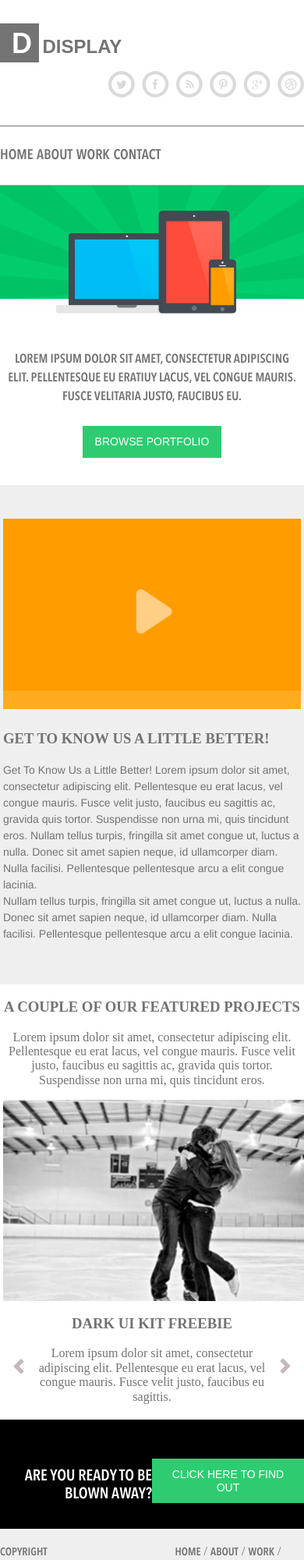
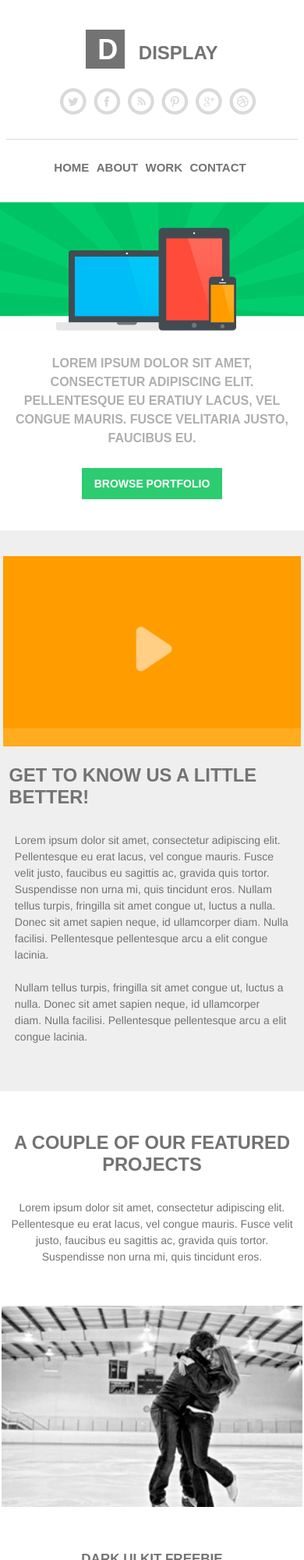
Before and after one commit to asyntrail/display, a plain HTML site: page index.html in a window 390 px wide. Shown: the top 2000 px of the page at 78% size. Drawn offline with Linux system fonts and the light colour scheme; files whose address does not match are found by name.

Commit message:
add responsive design

```diff
--- a/css/style.css
+++ b/css/style.css
@@ -4,10 +4,13 @@
 
 body {
     color: #737373;
+    font-family: sans-serif;
 }
 
-h3 {
+.h3 {
     text-transform: uppercase;
+    font-size: 23.7px;
+    font-family: sans-serif;
 }
 
 .clearfix:after {
@@ -35,6 +38,7 @@ h3 {
 }
 
 
+
 /* close commented backslash hack */
 
 @font-face {
@@ -47,12 +51,6 @@ h3 {
     font-weight: normal;
     font-style: normal;
 }
-
-@font-face {
-    font-family: "AvenirNextCondensed-DemiBold";
-    src: url('../fonts/AvenirNextCondensed-DemiBold.ttf') format('truetype');
-}
-
 
 
 [class^="icon-"],
@@ -72,73 +70,55 @@ h3 {
 }
 
 .header {
-    font-family: sans-serif;
-    font-weight: 550;
+    font-weight: bold;
     color: #737373;
 }
 
-.header-wrap {
-    padding: 30px 0px 30px 0px;
-    border-bottom: 1px #737373 solid;
+.header_wrap {
+    padding: 30px 0px 25px 0px;
+    border-bottom: 1px #dadada solid;
 }
 
-.header-logo {
+.header_logo {
     float: left;
 }
 
 .logo {
     text-decoration: none;
-    /*  font-family: Raleway-SemiBold;*/
 }
 
-.logo-part1 {
+.logo_part1 {
     height: 50px;
     width: 50px;
     background-color: #737373;
     font-size: 36px;
     color: white;
-    padding-top: 5px;
-    padding-left: 15px;
+    padding: 5px 10px 0px 15px;
     display: inline-block;
 }
 
-.logo-part2 {
+.logo_part2 {
     color: #737373;
     font-size: 24px;
+    /*    float: left;*/
     display: inline-block;
+    padding: 15px 0px 0px 13px;
 }
 
-.social-btns {
-    padding-top: 11px;
+.social_btns {
+    padding: 15px 0px 0px 15px;
     float: right;
 }
 
-.social-btn {
+.social_btn {
     color: #dadada;
     text-decoration: none;
     font-size: 34px;
 }
 
-.social-btn:hover {
+.social_btn:hover {
     color: #00bbf5;
 }
-
-.header-nav {
-    padding: 27px 0px 27px 0px;
-}
-
-.nav a {
-    font-size: 18px;
-    text-decoration: none;
-    color: #737373;
-    font-family: AvenirNextCondensed-DemiBold;
-    font-weight: normal;
-}
-
-.nav a:hover {
-    color: #2ecc71;
-}
-
 
 .icon-dribbble:before {
     content: "\e900";
@@ -164,10 +144,20 @@ h3 {
     content: "\e908";
 }
 
+.header_nav {
+    padding: 27px 0px 27px 0px;
+}
 
+.nav a {
+    font-size: 18px;
+    text-decoration: none;
+    color: #737373;
+    font-weight: normal;
+    padding-right: 25px;
+}
 
-.header {
-    overflow: auto;
+.nav a:hover {
+    color: #2ecc71;
 }
 
 .container {
@@ -177,7 +167,6 @@ h3 {
 
 .hero_banner_container {
     width: 100%;
-    /*    background-size:cover;*/
 }
 
 .banner {
@@ -186,22 +175,28 @@ h3 {
 }
 
 .hero {
-    padding-bottom: 35px;
+    padding-bottom: 40px;
 }
 
-.hero-text {
-    font-family: AvenirNextCondensed-DemiBold;
+.text_container {
+    text-align: center;
+    margin: 0 auto;
+    max-width: 755px;
+}
+
+.hero_text {
+    font-weight: bold;
     font-size: 16px;
     line-height: 1.5;
     text-transform: uppercase;
-    color: #737373;
-    padding: 25px 10px 10px 10px;
+    color: #afafaf;
+    padding: 8px 10px 10px 10px;
     text-align: center;
 }
 
-.hero_button {
-    font-family: sans-serif;
+.green_button {
     background: #2ecc71;
+    font-weight: bold;
     color: white;
     text-decoration: none;
     font-size: 14px;
@@ -209,23 +204,20 @@ h3 {
     display: inline-block;
 }
 
-.hero_text_container {
-    text-align: center;
-    margin: 0 auto;
-    max-width: 755px;
+.green_button:hover {
+    background: #00d75b;
 }
 
-
-.video-section {
+.video_section {
     background: #efefef;
-    padding: 40px 0px 40px 0px;
+    padding: 33px 0px 30px 0px;
 }
 
 .video_col1 {
     text-align: center;
     float: left;
     width: 42.5%;
-    padding: 1%;
+    padding: 0 1%;
 }
 
 .video_col2 {
@@ -244,22 +236,36 @@ h3 {
     position: relative;
 }
 
-.text_description {
-    font-family: Helvetica, sans-serif;
+.video_h3_margin {
+    margin-top: 0px;
+}
+
+.text {
+    font-family: Helvetica;
     font-size: 14px;
     line-height: 1.5;
 }
 
-.portfolio_slider {
-    /*  width: 100%;*/
+.portfolio_section {
+    padding-top: 30px;
+}
+
+.portfolio_sliders {
     text-align: center;
 }
 
+.slider {
+    padding: 30px 0px 40px 0px;
+}
+
+.h3_slider {
+    font-size: 17px;
+}
 
 .slick-slide img {
     opacity: 0.5;
     height: 125%;
-    margin: 0px 2px 0px 2px;
+    padding: 0px 2px 0px 2px;
     width: 100%;
 }
 
@@ -267,13 +273,10 @@ h3 {
     opacity: 1;
 }
 
-.slide_margin {
-    margin: 0px 2px 0px 2px;
-}
-
 .second_slider {
     width: 40%;
     display: inline-block;
+    padding-bottom: 30px;
 }
 
 .slick-slide a {
@@ -287,15 +290,12 @@ h3 {
 }
 
 
-.slick-next {
-    padding-top: 9px;
-}
-
 .slick-next:before,
 .slick-prev:before {
     font-family: 'icomoon';
     content: "\e905";
     color: #b3a1a1;
+    font-size: 30px;
 }
 
 .slick-next:hover:before {
@@ -327,9 +327,9 @@ h3 {
 .footer_section1_col1 {
     color: white;
     text-align: right;
-    font-family: AvenirNextCondensed-DemiBold;
-    font-size: 20px;
-    padding-top: 60px;
+    font-size: 24px;
+    font-weight: bold;
+    padding-top: 53px;
 }
 
 .footer_section1_col2 {
@@ -347,9 +347,10 @@ h3 {
 
 .footer_section2_col1 {
     text-align: right;
-    font-family: AvenirNextCondensed-DemiBold;
-    font-size: 14px;
-    padding: 22px 170px 0px 0px;
+    font-weight: bold;
+    font-size: 12px;
+    padding: 25px 0px 0px 40px;
+    text-align: center;
 }
 
 .footer_section2_col2 {
@@ -358,15 +359,21 @@ h3 {
 }
 
 .footer_nav a {
-    font-size: 14px;
+    font-size: 12px;
+    font-weight: bold;
     text-decoration: none;
     color: #737373;
-    font-family: AvenirNextCondensed-DemiBold;
-    font-weight: normal;
 }
 
 .footer_nav a:hover {
     color: #2ecc71;
+}
+
+
+@media (max-width: 960px) {
+    .header {
+        padding: 2%;
+    }
 }
 
 @media (max-width: 678px) {
@@ -375,7 +382,58 @@ h3 {
         float: none;
         width: 100%;
     }
+
+    .video_description {
+        padding: 20px 2% 2% 2%;
+    }
+
+    .text {
+        padding: 2%;
+    }
+
     .second_slider {
         width: 80%;
     }
 }
+
+@media (max-width: 480px) {
+    .social_btns {
+        text-align: center;
+        display: block;
+        float: none;
+    }
+    .header_logo {
+        float: none;
+        text-align: center;
+        padding-bottom: 10px;
+    }
+    .header_nav {
+        text-align: center;
+    }
+    .nav a {
+        padding-right: 5px;
+        font-size: 15px;
+        font-weight: bold;
+    }
+    .slick-prev {
+        padding-right: 30px;
+    }
+    .slick-next {
+        padding-right: 30px;
+    }
+
+    .footer_section1_col1,
+    .footer_section1_col2 {
+        text-align: center;
+        padding: 5%;
+        width: 100%;
+        height: 100px;
+    }
+
+    .footer_section2_col1,
+    .footer_section2_col2 {
+        text-align: center;
+        padding: 5%;
+        width: 100%;
+    }
+}
--- a/index.html
+++ b/index.html
@@ -19,52 +19,52 @@
         <div class="header">
             <!-- begin container -->
             <div class="container">
-                <!-- begin header-logo -->
-                <div class="header-wrap">
-                    <!-- begin header-wrap -->
+                <!-- begin header_wrap -->
+                <div class="header_wrap">
                     <!--begin  content clearfix-->
                     <div class=" clearfix">
-                        <div class="header-logo">
+                        <!-- begin header_logo -->
+                        <div class="header_logo">
                             <a href="#" class="logo">
-                                <div class="logo-part1"><span class="logo-d">D</span> </div>
-                                <div class="logo-part2">DISPLAY</div>
+                                <div class="logo_part1"><span>D</span> </div>
+                                <div class="logo_part2"><span>DISPLAY</span></div>
                             </a>
                         </div>
-                        <!-- end header-logo -->
-                        <div class="social-btns">
-                            <a href="#" class="social-btn">
+                        <!-- end header_logo -->
+                        <div class="social_btns">
+                            <a href="#" class="social_btn">
                         <span class="icon-twitter"></span>
                         </a>
-                            <a href="#" class="social-btn">
+                            <a href="#" class="social_btn">
                         <span class="icon-facebook"></span>
                         </a>
-                            <a href="#" class="social-btn">
+                            <a href="#" class="social_btn">
                         <span class="icon-rss"></span>
                         </a>
-                            <a href="#" class="social-btn">
+                            <a href="#" class="social_btn">
                         <span class="icon-pinterest"></span>
                         </a>
-                            <a href="#" class="social-btn">
+                            <a href="#" class="social_btn">
                         <span class="icon-google"></span>
                         </a>
-                            <a href="#" class="social-btn">
+                            <a href="#" class="social_btn">
                         <span class="icon-dribbble"></span>
                         </a>
                         </div>
-                        <!-- end clearfix -->
                     </div>
+                    <!-- end clearfix -->
                 </div>
-                <!-- end header-wrap -->
-                <!-- begin header-nav -->
-                <div class="header-nav">
+                <!-- end header_wrap -->
+                <!-- begin header_nav -->
+                <div class="header_nav">
                     <nav class="nav">
-                        <a href="#">HOME</a>
+                        <a class="nav_a_padding" href="#">HOME</a>
                         <a href="#">ABOUT</a>
                         <a href="#">WORK</a>
                         <a href="#">CONTACT</a>
                     </nav>
                 </div>
-                <!-- end header-nav -->
+                <!-- end header_nav -->
             </div>
             <!-- end container -->
         </div>
@@ -72,102 +72,111 @@
         <!-- begin hero -->
         <div class="hero">
             <div class="hero_banner_container">
-                <img class="banner" src="img/banner.jpg" width="1400" height="597">
+                <img class="banner" src="img/banner.jpg" width="1400" height="597" alt="Hero banner">
             </div>
-            <div class="hero_text_container">
-                <div class="hero-text">
+            <div class="text_container">
+                <div class="hero_text">
                     <p>Lorem ipsum dolor sit amet, consectetur adipiscing elit. Pellentesque eu eratiuy lacus, vel congue mauris. Fusce velitaria justo, faucibus eu.</p>
                 </div>
-                <a href="#" class="hero_button">BROWSE PORTFOLIO</a>
+                <a href="#" class="green_button">BROWSE PORTFOLIO</a>
             </div>
         </div>
         <!-- end hero -->
         <!-- begin video-section -->
-        <div class="video-section">
+        <div class="video_section">
             <div class="container">
                 <div class=" clearfix">
                     <div class="video_col1">
                         <div class="video" style="background-image: url(img/video.jpg)"></div>
                     </div>
+                    <!-- begin video_col2 -->
                     <div class="video_col2">
-                        <div class="video-description">
-                            <h3>Get To Know Us a Little Better!</h3>
-                            <p class="text_description">Get To Know Us a Little Better! Lorem ipsum dolor sit amet, consectetur adipiscing elit. Pellentesque eu erat lacus, vel congue mauris. Fusce velit justo, faucibus eu sagittis ac, gravida quis tortor. Suspendisse non urna mi, quis tincidunt eros. Nullam tellus turpis, fringilla sit amet congue ut, luctus a nulla. Donec sit amet sapien neque, id ullamcorper diam. Nulla facilisi. Pellentesque pellentesque arcu a elit congue lacinia.
+                        <div class="video_description">
+                            <h3 class="h3 video_h3_margin">Get To Know Us a Little Better!</h3>
+                            <p class="text">Lorem ipsum dolor sit amet, consectetur adipiscing elit. Pellentesque eu erat lacus, vel congue mauris. Fusce velit justo, faucibus eu sagittis ac, gravida quis tortor. Suspendisse non urna mi, quis tincidunt eros. Nullam tellus turpis, fringilla sit amet congue ut, luctus a nulla. Donec sit amet sapien neque, id ullamcorper diam. Nulla facilisi. Pellentesque pellentesque arcu a elit congue lacinia.
+                                <br>
                                 <br> Nullam tellus turpis, fringilla sit amet congue ut, luctus a nulla. Donec sit amet sapien neque, id ullamcorper diam. Nulla facilisi. Pellentesque pellentesque arcu a elit congue lacinia.</p>
                         </div>
                     </div>
+                    <!-- begin video_col2 -->
                 </div>
+                <!-- end clearfix -->
             </div>
+            <!-- end container -->
         </div>
         <!-- end video-section -->
         <!-- begin portfolio-section -->
-        <div class="portfolio-section">
-            <div class="hero_text_container">
-                <h3>A Couple of Our Featured Projects</h3>
-                <p>Lorem ipsum dolor sit amet, consectetur adipiscing elit. Pellentesque eu erat lacus, vel congue mauris. Fusce velit justo, faucibus eu sagittis ac, gravida quis tortor. Suspendisse non urna mi, quis tincidunt eros.</p>
+        <div class="portfolio_section">
+            <div class="text_container">
+                <h3 class="h3">A Couple of Our Featured Projects</h3>
+                <p class="text">Lorem ipsum dolor sit amet, consectetur adipiscing elit. Pellentesque eu erat lacus, vel congue mauris. Fusce velit justo, faucibus eu sagittis ac, gravida quis tortor. Suspendisse non urna mi, quis tincidunt eros.</p>
             </div>
-            <div class="portfolio_slider">
+            <!-- begin portfolio_sliders -->
+            <div class="portfolio_sliders">
                 <div class="slider">
                     <div>
                         <a href="#">
-                            <div class="slide_margin"><img src="img/img2.jpg" alt="Slider 1" /></div>
+                            <div><img src="img/img2.jpg" alt="Slider 1" /></div>
                         </a>
                     </div>
                     <div>
                         <a href="#">
-                            <div class="slide_margin"><img src="img/img3.jpg" alt="Slider 2" /></div>
+                            <div><img src="img/img3.jpg" alt="Slider 2" /></div>
                         </a>
                     </div>
                     <div>
                         <a href="#">
-                            <div class="slide_margin"><img src="img/img4.jpg" alt="Slider 3" /></div>
+                            <div><img src="img/img4.jpg" alt="Slider 3" /></div>
                         </a>
                     </div>
                     <div>
                         <a href="#">
-                            <div class="slide_margin"><img src="img/img2.jpg" alt="Slider 4" /></div>
+                            <div><img src="img/img2.jpg" alt="Slider 4" /></div>
                         </a>
                     </div>
                     <div>
                         <a href="#">
-                            <div class="slide_margin"><img src="img/img4.jpg" alt="Slider 5" /></div>
+                            <div><img src="img/img4.jpg" alt="Slider 5" /></div>
                         </a>
                     </div>
                     <div>
                         <a href="#">
-                            <div class="slide_margin"><img src="img/img3.jpg" alt="Slider 6" /></div>
+                            <div><img src="img/img3.jpg" alt="Slider 6" /></div>
                         </a>
                     </div>
                 </div>
+                <!-- begin second_slider -->
                 <div class="second_slider">
                     <div class="single-item">
                         <div>
-                            <h3>Dark UI Kit Freebie</h3>
-                            <p>Lorem ipsum dolor sit amet, consectetur adipiscing elit. Pellentesque eu erat lacus, vel congue mauris. Fusce velit justo, faucibus eu sagittis.</p>
+                            <h3 class="h3 h3_slider">Dark UI Kit Freebie</h3>
+                            <p class="text">Lorem ipsum dolor sit amet, consectetur adipiscing elit. Pellentesque eu erat lacus, vel congue mauris. Fusce velit justo, faucibus eu sagittis.</p>
                         </div>
                         <div>
-                            <h3>Dark UI Kit Freebie</h3>
-                            <p>Lorem ipsum dolor sit amet, consectetur adipiscing elit. Pellentesque eu erat lacus, vel congue mauris. Fusce velit justo, faucibus eu sagittis.</p>
+                            <h3 class="h3 h3_slider">Dark UI Kit Freebie</h3>
+                            <p class="text">Lorem ipsum dolor sit amet, consectetur adipiscing elit. Pellentesque eu erat lacus, vel congue mauris. Fusce velit justo, faucibus eu sagittis.</p>
                         </div>
                         <div>
-                            <h3>Dark UI Kit Freebie</h3>
-                            <p>Lorem ipsum dolor sit amet, consectetur adipiscing elit. Pellentesque eu erat lacus, vel congue mauris. Fusce velit justo, faucibus eu sagittis.</p>
+                            <h3 class="h3 h3_slider">Dark UI Kit Freebie</h3>
+                            <p class="text">Lorem ipsum dolor sit amet, consectetur adipiscing elit. Pellentesque eu erat lacus, vel congue mauris. Fusce velit justo, faucibus eu sagittis.</p>
                         </div>
                         <div>
-                            <h3>Dark UI Kit Freebie</h3>
-                            <p>Lorem ipsum dolor sit amet, consectetur adipiscing elit. Pellentesque eu erat lacus, vel congue mauris. Fusce velit justo, faucibus eu sagittis.</p>
+                            <h3 class="h3 h3_slider">Dark UI Kit Freebie</h3>
+                            <p class="text">Lorem ipsum dolor sit amet, consectetur adipiscing elit. Pellentesque eu erat lacus, vel congue mauris. Fusce velit justo, faucibus eu sagittis.</p>
                         </div>
                         <div>
-                            <h3>Dark UI Kit Freebie</h3>
-                            <p>Lorem ipsum dolor sit amet, consectetur adipiscing elit. Pellentesque eu erat lacus, vel congue mauris. Fusce velit justo, faucibus eu sagittis.</p>
+                            <h3 class="h3 h3_slider">Dark UI Kit Freebie</h3>
+                            <p class="text">Lorem ipsum dolor sit amet, consectetur adipiscing elit. Pellentesque eu erat lacus, vel congue mauris. Fusce velit justo, faucibus eu sagittis.</p>
                         </div>
                         <div>
-                            <h3>Dark UI Kit Freebie</h3>
-                            <p>Lorem ipsum dolor sit amet, consectetur adipiscing elit. Pellentesque eu erat lacus, vel congue mauris. Fusce velit justo, faucibus eu sagittis.</p>
+                            <h3 class="h3 h3_slider">Dark UI Kit Freebie</h3>
+                            <p class="text">Lorem ipsum dolor sit amet, consectetur adipiscing elit. Pellentesque eu erat lacus, vel congue mauris. Fusce velit justo, faucibus eu sagittis.</p>
                         </div>
                     </div>
                 </div>
+                <!-- end second_slider -->
             </div>
+            <!-- end portfolio_sliders -->
         </div>
         <!-- end portfolio-section -->
         <!-- begin footer -->
@@ -177,7 +186,7 @@
                     <span>ARE YOU READY TO BE BLOWN AWAY?</span>
                 </div>
                 <div class="footer_section1_col2">
-                    <span><a href="#" class="hero_button">CLICK HERE TO FIND OUT</a></span>
+                    <span><a href="#" class="green_button">CLICK HERE TO FIND OUT</a></span>
                 </div>
             </div>
             <div class="footer_section2">
@@ -200,7 +209,6 @@
     <script type="text/javascript" src="js/jquery-3.2.1.min.js"></script>
     <script type="text/javascript" src="slick/slick.min.js"></script>
     <script type="text/javascript" src="js/slick-setting.js"></script>
-    </script>
 </body>
 
 </html>
--- a/js/slick-setting.js
+++ b/js/slick-setting.js
@@ -45,6 +45,7 @@ $(function() {
     $('.single-item').slick({
         asNavFor: '.slider',
         arrows: true,
+        infinite: true,
         waitForAnimate: false
     });
 
```
Also changed, not shown: fonts/AvenirNextCondensed-DemiBold.ttf (deleted), fonts/Raleway-SemiBold.ttf (deleted).
